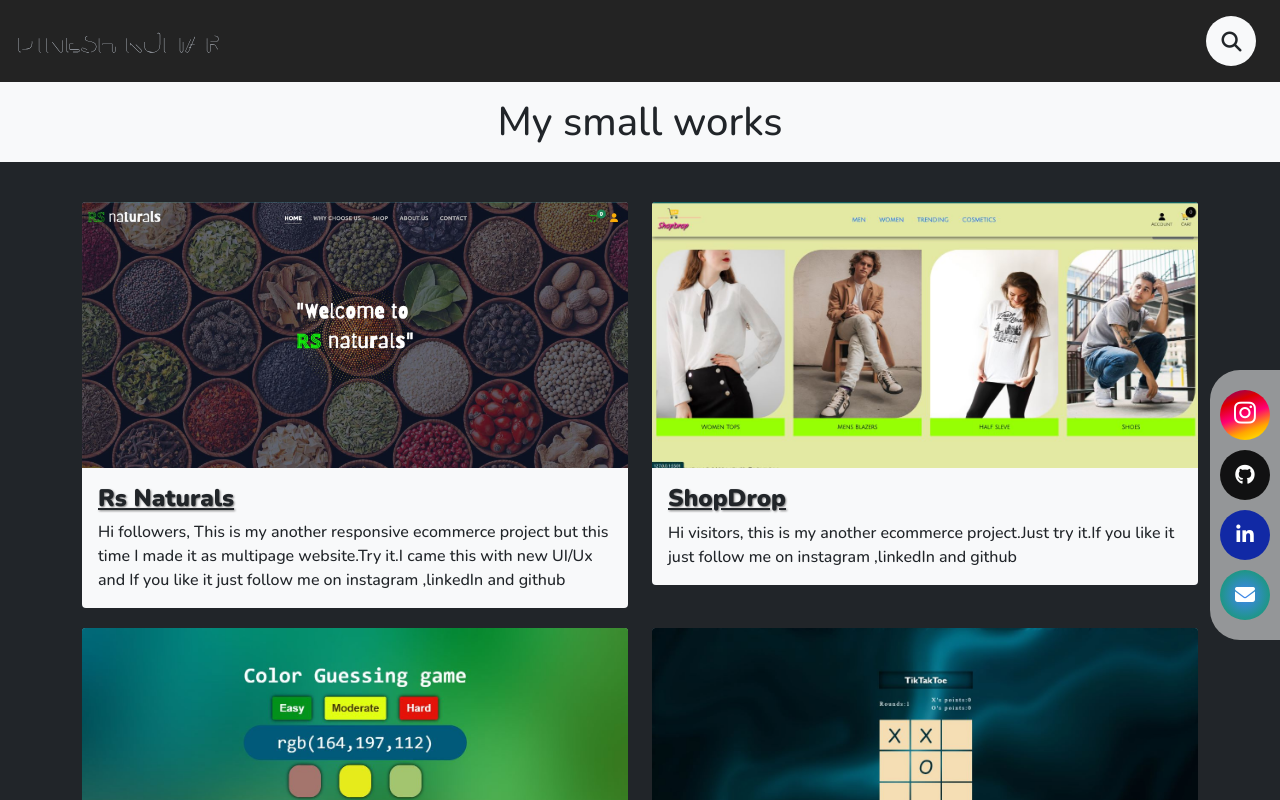
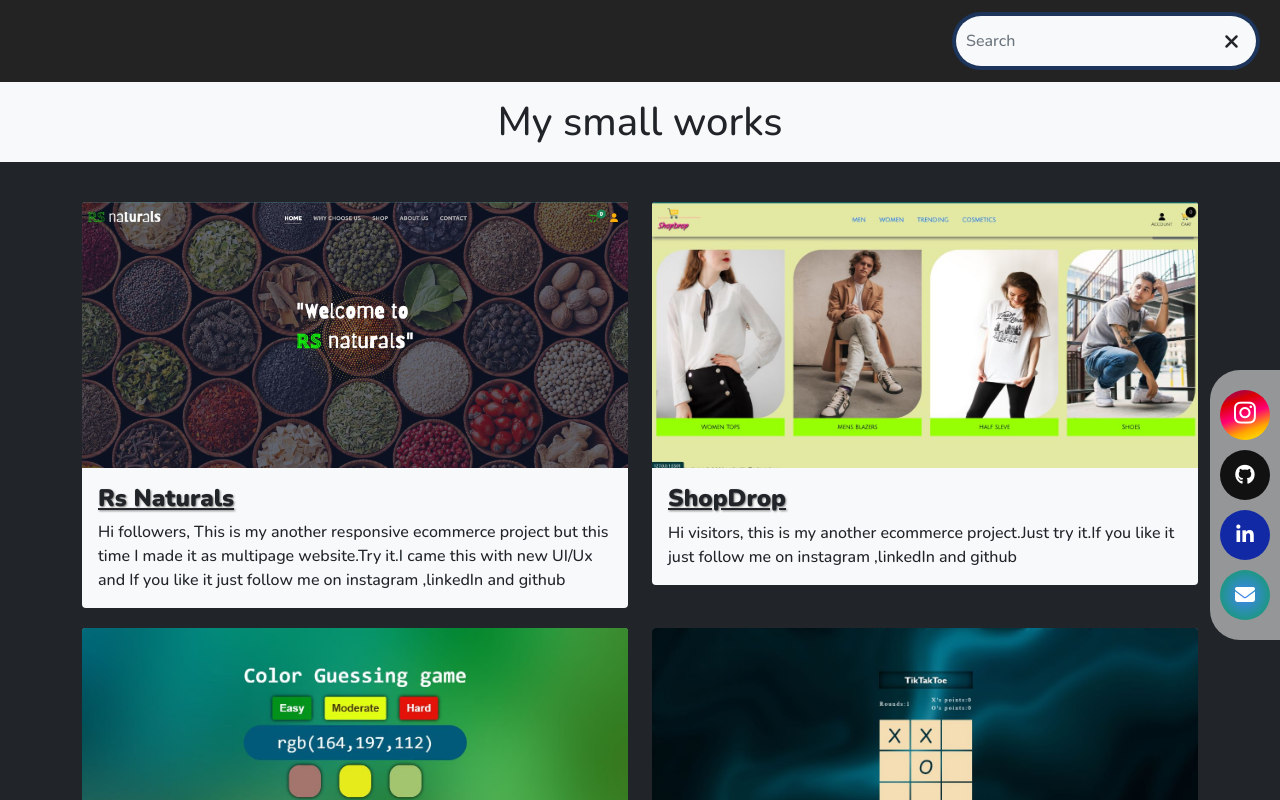
Before and after one commit to Dinesh-kumar-002/showcase, a plain HTML site: page index.html in a window 1280 px wide. Both pictures are taken after a click on the icon 1231 px from the left and 41 px from the top of the page. Shown: the top 800 px of the page. Drawn offline with nearby package versions, Linux system fonts and the light colour scheme.

Commit message:
frixes header

```diff
--- a/script.js
+++ b/script.js
@@ -69,15 +69,18 @@ var insta = document.querySelector(".insta");
 //search bacr expanding and collapsing function
 
 function expandSearchBar() {
+    var navbar_brand = document.querySelector(".navbar-brand");
     var searchBar = document.getElementById("searchInput");
-    if (searchBar.style.width === "50px") {
-        searchBar.style.width = "190px";
+    if (searchBar.style.width === "50px" || searchBar.style.width === "") {
+        navbar_brand.style.visibility="hidden";
+        searchBar.style.width = "300px";
         searchBar.placeholder = "Search";
         icon.classList.remove("fa-magnifying-glass");
         icon.classList.add("fa-xmark");
         searchBar.focus();
     } else {
         icon.classList.add("fa-magnifying-glass");
+        navbar_brand.style.visibility="visible";
         icon.classList.remove("fa-xmark");
         searchBar.style.width = "50px";
         searchBar.placeholder = "";
--- a/style.css
+++ b/style.css
@@ -73,7 +73,6 @@ body {
     top: 0;
     justify-content: center;
     align-items: center;
-    /* background-color: red; */
   }
   .links{
     background-color: rgba(223, 223, 223, 0.61);
@@ -82,7 +81,6 @@ body {
     border-bottom-left-radius: 30px;
   }
   .insta{
-    /* border: 1px solid white; */
     border-radius: 50%;
     width:50px;
     height:50px;
```
